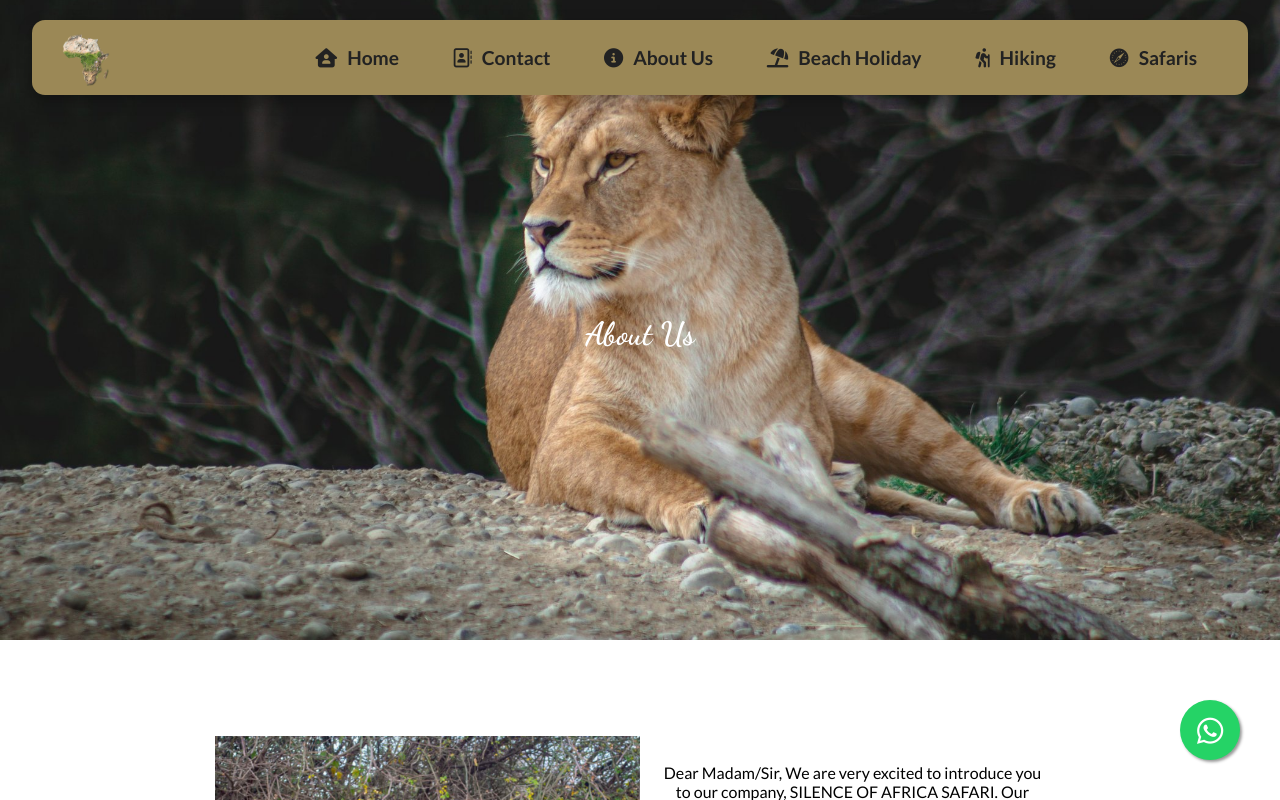
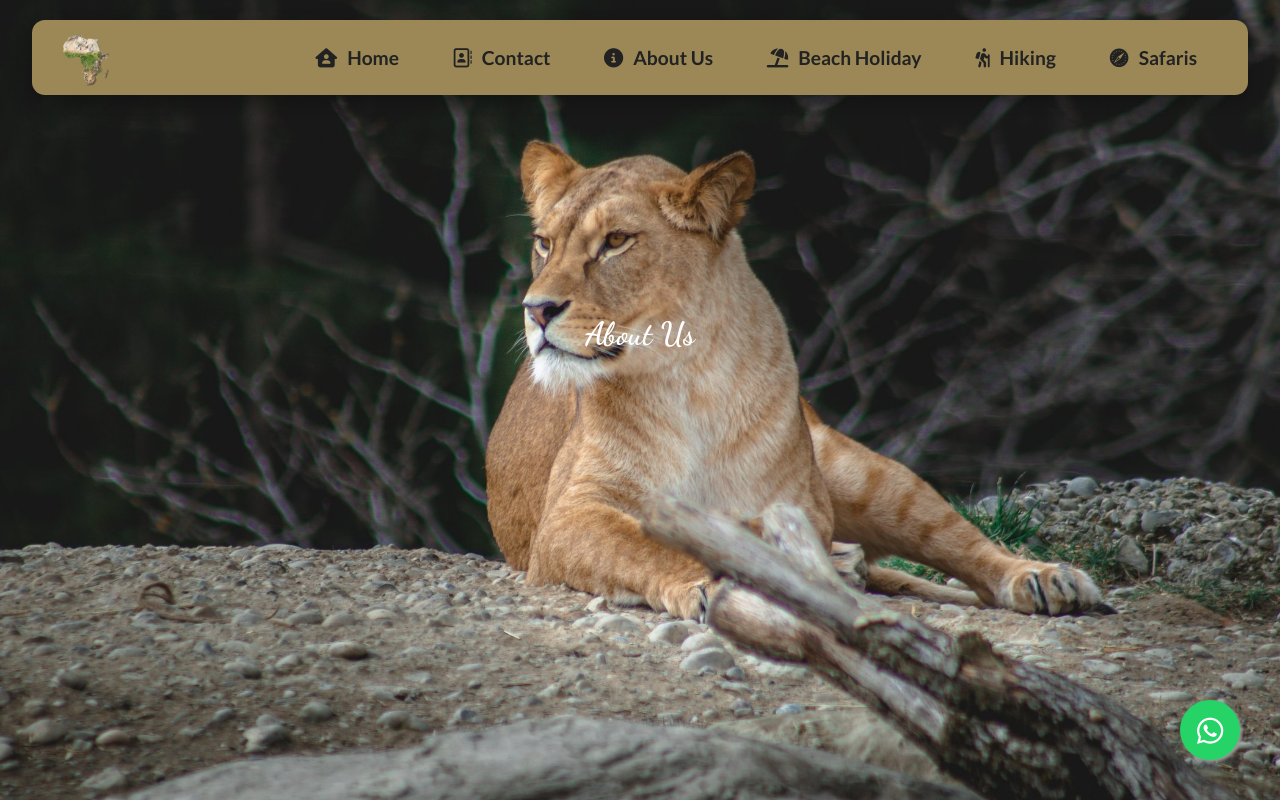
Before and after one commit to 9mmasi/silence_of_africa_safari, a React (Vite) app: page /about in a window 1280 px wide. Shown: the top 800 px of the page. Built offline with nearby package versions, Linux system fonts and the light colour scheme.

Commit message:
Update Hero.css

```diff
--- a/src/components/Hero.css
+++ b/src/components/Hero.css
@@ -13,7 +13,7 @@
 }
 img{
     width: 100%;
-    height: 100%;
+    height: 100vh;
     object-fit: cover;
 }
 .hero-text{
@@ -68,17 +68,21 @@ img{
     align-items: center;
 }
 @media  screen and (max-width:555px) {
+
+
     .hero-mid{
         width: 100vw;
         height:40vh;
         position: relative;
     }
+
     .hero-mid h1{
         padding-top: 80px !important;
     }
     .hero-text h1{
         padding: .5rem 1rem;
-        font-size:1.4rem
+        font-size:1.4rem;
+        /*margin-top: 2rem;*/
     }
     .hero-text .showbtn{
 padding: 0.2rem 1.7rem;
@@ -108,4 +112,9 @@ img{
     height: 40vh;
 }
 
+
+/*.show{
+    margin-bottom: 2rem;
+}*/
+
 }
```
